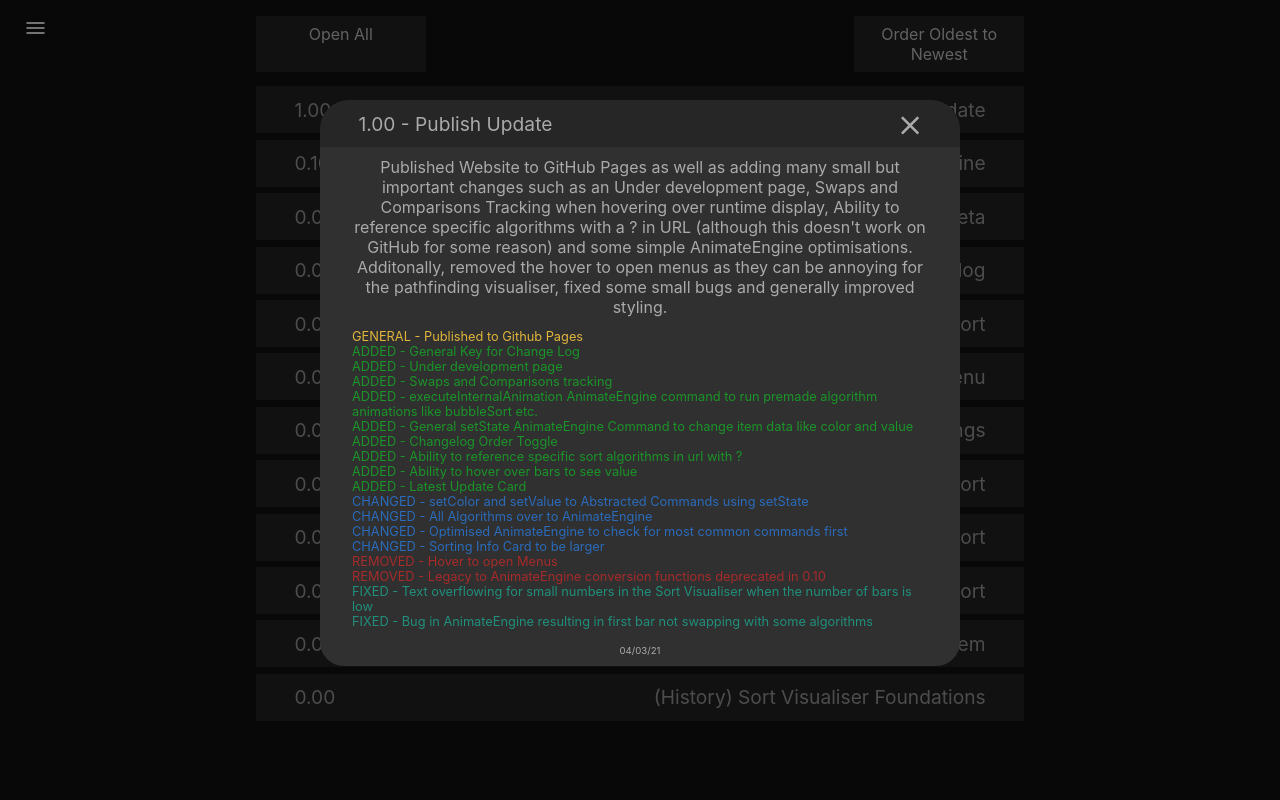
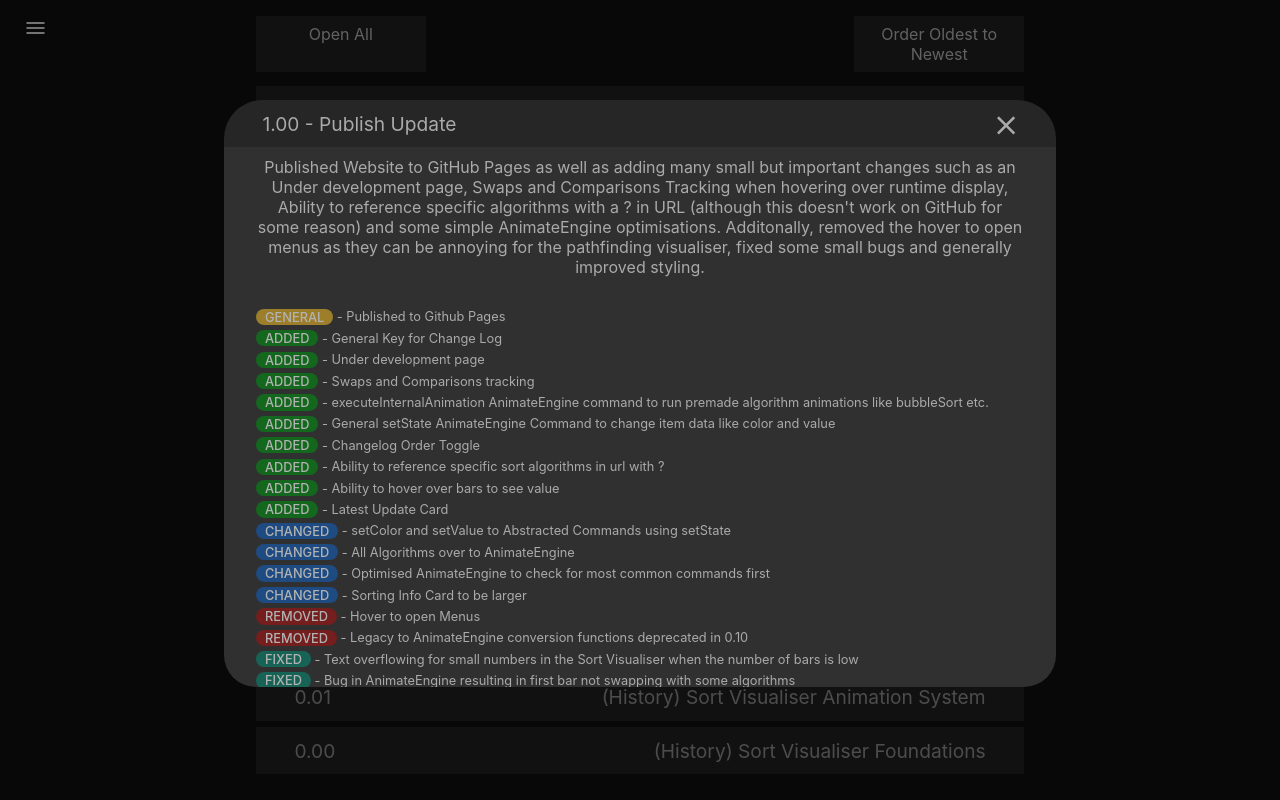
Before and after one commit to jackgpalfrey/algoV, a React (Create React App) app: page /#/ in a window 1280 px wide. Built offline with nearby package versions, Linux system fonts and the light colour scheme.

Commit message:
Added labels to changelog and latest update card

```diff
--- a/src/components/ChangeLog/Item.jsx
+++ b/src/components/ChangeLog/Item.jsx
@@ -31,13 +31,14 @@ function Item(props){
 
     if (props.changes){
         changes = props.changes.map((value, idx) => {
-            return (<li style={{color: `${CHANGES_COLORS[value[0]]}`}}>{value[0]} - {value[1]}</li>)
+            return (<li className='changeEntry' ><span style={{backgroundColor: `${CHANGES_COLORS[value[0]]}`}} className='changelog-label'>{value[0]}</span> - {value[1]}</li>)
         })
     }
 
     let ItemInfo = (
         <div className='itemInfoContainer'>
             {props.children}
+            <br />
             {changes ? <ul className='changesList'>{changes}</ul> : null}
             <p className='date'>{props.date || 'Unknown'}</p>
         </div>
--- a/src/components/ChangeLog/style.css
+++ b/src/components/ChangeLog/style.css
@@ -66,3 +66,20 @@
 	margin-top: 1em;
 	margin-left: auto;
 }
+
+.changelog-label {
+	filter: brightness(70%);
+	color: white;
+	padding: 0.05em 0.7em;
+	border-radius: 1em;
+	font-weight: 500;
+}
+
+.changeEntry {
+	margin-bottom: 0.5em;
+}
+
+.changelog-changeTitle {
+	font-size: 1.2rem;
+	margin-top: 1em;
+}
--- a/src/components/LatestChangesCard/index.jsx
+++ b/src/components/LatestChangesCard/index.jsx
@@ -22,13 +22,14 @@ function LatestChangesCard(props){
     let changes = false
     if (props.changes){
         changes = props.changes.map((value, idx) => {
-            return (<li style={{color: `${CHANGES_COLORS[value[0]]}`}}>{value[0]} - {value[1]}</li>)
+            return (<li className='changeEntry' ><span style={{backgroundColor: `${CHANGES_COLORS[value[0]]}`}} className='changelog-label'>{value[0]}</span> - {value[1]}</li>)
         })
     }
 
     let ItemInfo = (
         <div className='latest-itemInfoContainer'>
             {props.children}
+            <br />
             {changes ? <ul className='changesList'>{changes}</ul> : null}
             <p className='date'>{props.date || 'Unknown'}</p>
         </div>
@@ -36,7 +37,7 @@ function LatestChangesCard(props){
 
 
     return (
-        <div className='latest-background' onClick={() => props.closeFunc(false)}>
+        <div className='latest-background' > {/*onClick={() => props.closeFunc(true)}*/}
             <div className='latest-fullItemContainer'>
                 <div className='latest-TitleContainer' >
                     <p className='version'>{`${props.version}  -  ${props.title}`}</p>
--- a/src/components/LatestChangesCard/style.css
+++ b/src/components/LatestChangesCard/style.css
@@ -10,20 +10,35 @@
 }
 
 .latest-fullItemContainer {
-	width: 50%;
 	position: absolute;
 	top: 50%;
 	left: 50%;
-	transform: translateX(-50%) translateY(-75%);
-	width: 50%;
-	height: 50%;
+	bottom: 50%;
+	transform: translateX(-50%) translateY(-50%);
+	width: 65%;
+	height: 75%;
 	color: rgb(170, 170, 170);
 	user-select: none;
 }
 
+.latest-itemInfoContainer {
+	width: 100%;
+	height: 90%;
+	font-size: 1rem;
+	background-color: #303030;
+	box-sizing: border-box;
+	padding: 0.6em 2em;
+	text-align: center;
+	overflow-y: scroll;
+	border-bottom-left-radius: 2em;
+	border-bottom-right-radius: 2em;
+}
+
+.latest-itemInfoContainer::-webkit-scrollbar {
+	display: none;
+}
+
 .latest-TitleContainer {
-	border-top-left-radius: 1.5em;
-	border-top-right-radius: 1.5em;
 	box-sizing: border-box;
 	font-size: 1.2rem;
 	width: 100%;
@@ -31,21 +46,12 @@
 	justify-content: space-between;
 	background-color: #262626;
 	padding: 0.6em 2em;
+	border-top-left-radius: 2em;
+	border-top-right-radius: 2em;
 }
 
 .latest-TitleContainer:hover {
 	color: inherit;
-}
-
-.latest-itemInfoContainer {
-	border-bottom-left-radius: 1.5em;
-	border-bottom-right-radius: 1.5em;
-	width: 100%;
-	font-size: 1rem;
-	background-color: #303030;
-	box-sizing: border-box;
-	padding: 0.6em 2em;
-	text-align: center;
 }
 
 .latest-close {
--- a/src/data/changelogData.json
+++ b/src/data/changelogData.json
@@ -146,10 +146,13 @@
     {"version": "1.10",
         "title": "Documentation Update",
         "info": "Adds documentation page",
-        "modifications":   [],
+        "modifications":   [["CHANGED", "Changelog and Latest Item Card Changes List to use labels to show change type"],
+                            ["ADDED", "defaultColor AnimateEngine Command (Added in 1.00.2"],
+                            ["ADDED", "version AnimateEngine Command (Added in 1.00.1)"],
+                            ["CHANGED", "Improved Unavailable Page (Changed in 1.00.1"]],
         "date": "8/03/21",
         "isNext": true,
-        "displayAfter": "6/3/2021"
+        "XdisplayAfter": "6/3/2021"
 
     },
     {"version": "1.20",
--- a/src/data/vars.json
+++ b/src/data/vars.json
@@ -1,5 +1,5 @@
 {
-    "devMode": true,
-    "versionNumber": "1.10.1",
+    "devMode": false,
+    "versionNumber": "1.10.2",
     "lastestChangeID": 13
 }
```
Also changed, not shown: 1 other file (tests, documents, lock files or other folders).
